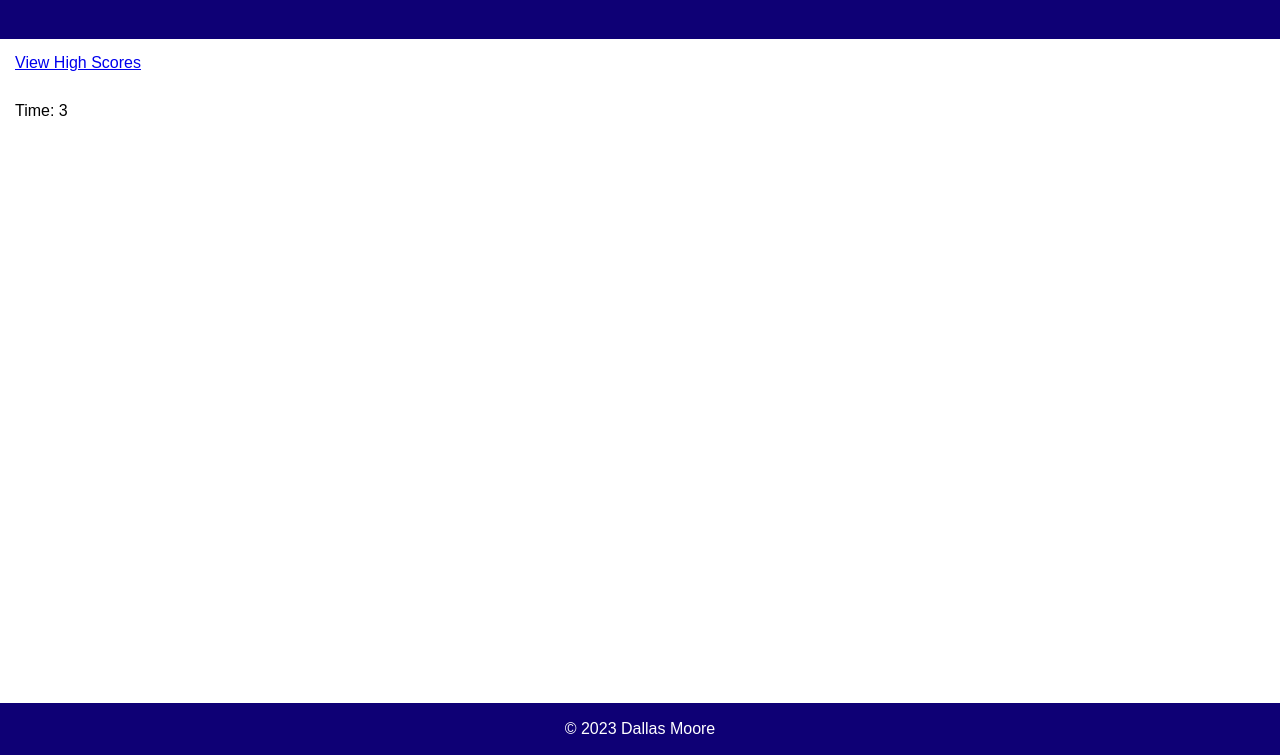
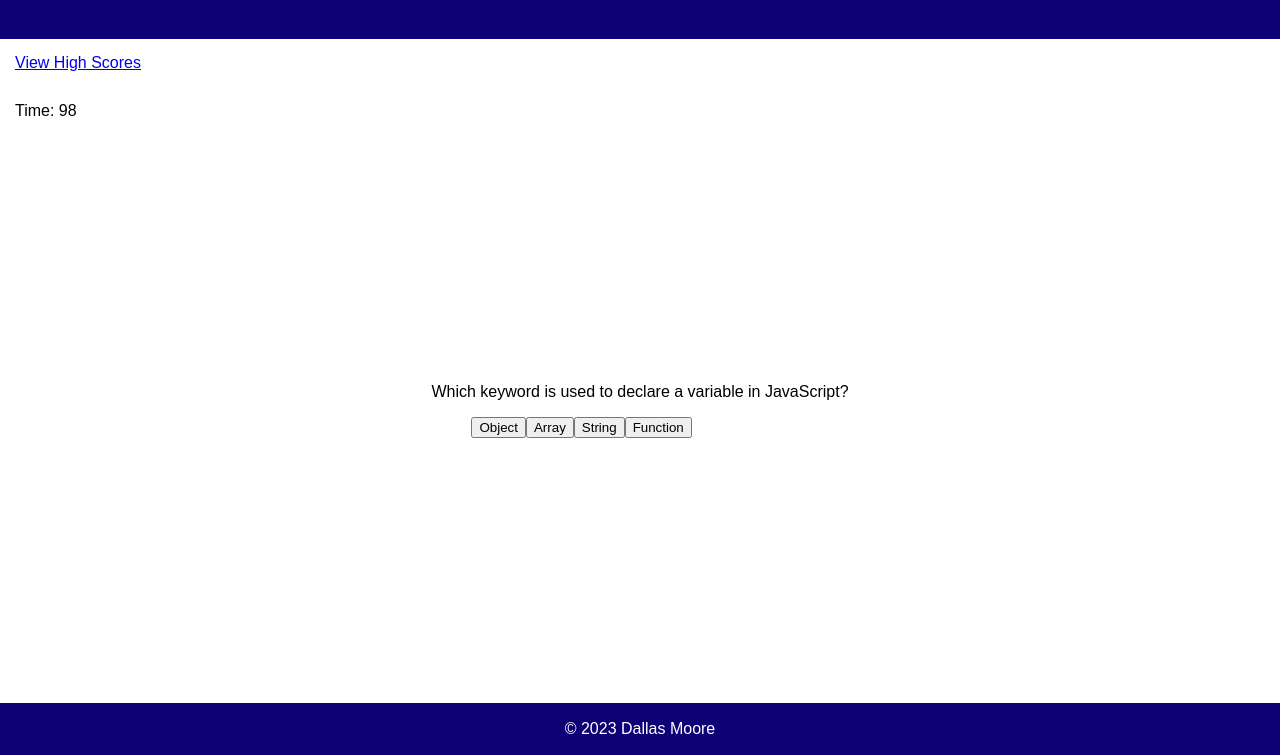
Before and after one commit to JohnDallasMoore/JavaScript-Quiz, a plain HTML site: page index.html in a window 1280 px wide. Both pictures are taken after a click on the button "Start Quiz". Shown: the part 81-836 px from the top of the page. Drawn offline with Linux system fonts and the light colour scheme.

Commit message:
Started adding fuction to populate quiz questions in JavaScript, adjusted id in HTML

```diff
--- a/assets/script.js
+++ b/assets/script.js
@@ -1,56 +1,66 @@
-/* const quizQuestions = [
+const quizQuestions = [
     {
-        question: "Which of the following is a primitive data type in JavaScript?"
-        choices: ["Object", "Array", "String", "Function"]
+        index: 0,
+        question: "Which of the following is a primitive data type in JavaScript?",
+        choices: ["Object", "Array", "String", "Function"],
         answer: "String"
     },
     {
-        question: "Which keyword is used to declare a variable in JavaScript?"
-        choices: ["let", "const", "var", "all of the above"]
+        index: 1,
+        question: "Which keyword is used to declare a variable in JavaScript?",
+        choices: ["let", "const", "var", "all of the above"],
         answer: "all of the above"
     },
     {
-        question: "Which method is used to add a new element to the end of an array in JavaScript?"
-        choices: ["shift()", "unshift()", "push()", "pop()"]
+        index: 2,
+        question: "Which method is used to add a new element to the end of an array in JavaScript?",
+        choices: ["shift()", "unshift()", "push()", "pop()"],
         answer: "push()"
     },
     {
-        question: "Which statement is used to terminate a switch statement in JavaScript?"
-        choices: ["break", "continue", "return", "exit"]
+        index: 3,
+        question: "Which statement is used to terminate a switch statement in JavaScript?",
+        choices: ["break", "continue", "return", "exit"],
         answer: "break"
     },
     {
-        question: "Which function is used to convert a a string to a number in JavaScript?"
-        choices: ["parseInt()", "parseFloat()", "toNumber()","toString()"]
+        index: 4,
+        question: "Which function is used to convert a a string to a number in JavaScript?",
+        choices: ["parseInt()", "parseFloat()", "toNumber()","toString()"],
         answer: "parseInt()"
     },
     {
-        question: "Which operator is used to concatenate two strings in JavaScript?"
-        choices: ["+", "-", "*", "/"]
+        index: 5,
+        question: "Which operator is used to concatenate two strings in JavaScript?",
+        choices: ["+", "-", "*", "/"],
         answer: "+"
     },
     {
-        question: "Which method is used to remove the last element from an array in JavaScript?"
-        choices: ["shift()", "unshift()", "push()", "pop()"]
+        index: 6,
+        question: "Which method is used to remove the last element from an array in JavaScript?",
+        choices: ["shift()", "unshift()", "push()", "pop()"],
         answer: "pop()"
     },
     {
-        question: "Which function is used to generate a random number between 0 and 1 in JavaScript?"
-        choices: ["random()", "randomNumber()", "Math.random()", "Math.randomNumber()"]
+        index: 7,
+        question: "Which function is used to generate a random number between 0 and 1 in JavaScript?",
+        choices: ["random()", "randomNumber()", "Math.random()", "Math.randomNumber()"],
         answer: "Math.random()"
     },
     {
-        question: "Which keyword is used to declare a function in JavaScript?"
-        choices: ["func", "function", "def", "define"]
+        index: 8,
+        question: "Which keyword is used to declare a function in JavaScript?",
+        choices: ["func", "function", "def", "define"],
         answer: "function"
     },
     {
-        question: "Which operator is used to strictly compare two values in JavaScript?"
-        choices: ["=", "==", "===", "!="]
+        index: 9,
+        question: "Which operator is used to strictly compare two values in JavaScript?",
+        choices: ["=", "==", "===", "!="],
         answer: "==="
     }
 ]
-*/
+
 
 
 
@@ -67,7 +77,8 @@ hideEndScreen.style.display = "none"
 
 //Countdown timer
 var timerEl = document.getElementById("timer");
-var timeLeft = 5;
+//Change timeLeft back to 100 when complete
+var timeLeft = 100;
 
 function updateTimer() {
     var timerInterval = setInterval(function() {
@@ -91,8 +102,41 @@ startButton.addEventListener("click", function(){
     //Hide start button and quiz instructions
     startButton.style.display = "none"
     quizInstructions.style.display = "none"
+    //Populates quiz questions once function is complete
+    populateQuiz()
 })
 
+
+
+//Populate the quiz questions
+var quizContainer = document.getElementById("quiz-container")
+
+function populateQuiz(){
+    for (var i = 0; i < quizQuestions.length; i++){
+        //get question container
+        var questionsContainer = document.getElementById("questions-container")
+        questionsContainer.textContent = quizQuestions[i].question
+
+        //get choices container
+        var choicesContainer = document.getElementById("choices-container")
+
+        if (i > 0){
+        for (var k = 0; k < 4; k++){
+            choicesContainer.removeChild("button")
+        }
+    }
+        for (var j = 0; j < quizQuestions[i].choices.length; j++){
+            var choices = document.createElement("button");
+            choices.innerHTML = quizQuestions[i].choices[j]
+            choicesContainer.appendChild(choices)
+            }
+        //Create function to go to next question
+    }
+}
+
+
+
+//End Screen Code
 function endScreen(){
     //Code to switch to end screen when timer is finished
     hideEndScreen.style.display = ""
--- a/index.html
+++ b/index.html
@@ -28,7 +28,11 @@
 
       <section id="quiz-container" class="hide">
         <div id="questions-container"></div>
-        <div id="choices-container"></div>
+        <div >
+            <ul id="choices-container">
+
+            </ul>
+        </div>
       </section>
 
       <section id="end-screen" class="hide">
```
